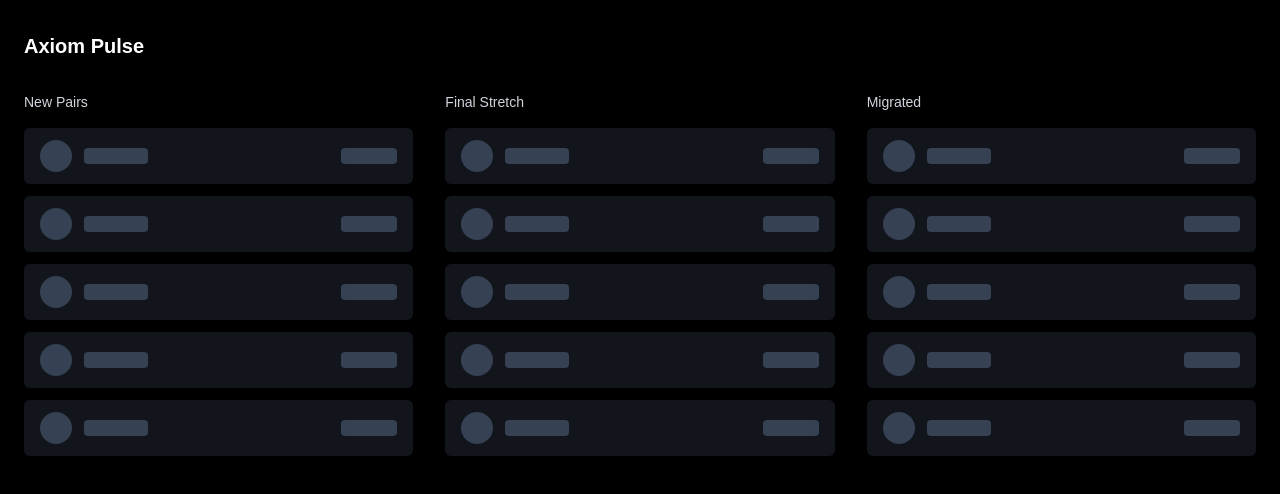
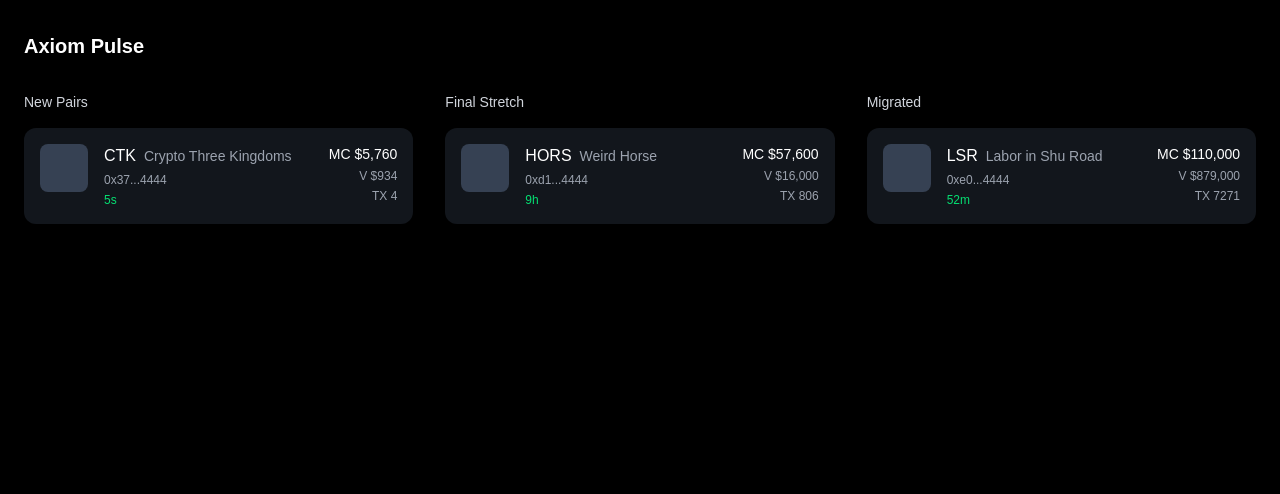
Before and after one commit to sashank2004/axiom-pulse-clone, a Next.js app: page / in a window 1280 px wide. Shown: the top 494 px of the page. Built offline with nearby package versions, Linux system fonts and the light colour scheme.

Commit message:
feat: render token cards with real data per column

```diff
--- /dev/null
+++ b/src/components/table/TokenCard.tsx
@@ -0,0 +1,47 @@
+import { Token } from "@/types/token";
+
+interface TokenCardProps {
+  token: Token;
+}
+
+export function TokenCard({ token }: TokenCardProps) {
+  return (
+    <div className="rounded-xl bg-[var(--bg-secondary)] p-4 hover:bg-[#1a1f26] transition-colors">
+      <div className="flex gap-4">
+        {/* Token Image */}
+        <div className="h-12 w-12 rounded-lg bg-gray-700 flex-shrink-0" />
+
+        {/* Token Info */}
+        <div className="flex-1 space-y-1">
+          <div className="flex items-center gap-2">
+            <span className="font-medium">{token.symbol}</span>
+            <span className="text-sm text-[var(--text-muted)]">
+              {token.name}
+            </span>
+          </div>
+
+          <div className="text-xs text-[var(--text-muted)]">
+            {token.meta.address}
+          </div>
+
+          <div className="text-xs text-green-400">
+            {token.meta.ageLabel}
+          </div>
+        </div>
+
+        {/* Metrics */}
+        <div className="text-right space-y-1">
+          <div className="text-sm font-medium">
+            MC ${token.metrics.marketCap.toLocaleString()}
+          </div>
+          <div className="text-xs text-[var(--text-muted)]">
+            V ${token.metrics.volume.toLocaleString()}
+          </div>
+          <div className="text-xs text-[var(--text-muted)]">
+            TX {token.metrics.txCount}
+          </div>
+        </div>
+      </div>
+    </div>
+  );
+}
--- a/src/components/table/TokenColumn.tsx
+++ b/src/components/table/TokenColumn.tsx
@@ -1,10 +1,12 @@
-import { TokenRow } from "./TokenRow";
+import { Token } from "@/types/token";
+import { TokenCard } from "./TokenCard";
 
 interface TokenColumnProps {
   title: string;
+  tokens: Token[];
 }
 
-export function TokenColumn({ title }: TokenColumnProps) {
+export function TokenColumn({ title, tokens }: TokenColumnProps) {
   return (
     <div className="flex flex-col gap-4">
       <h2 className="text-sm font-medium text-gray-300">
@@ -12,8 +14,8 @@ export function TokenColumn({ title }: TokenColumnProps) {
       </h2>
 
       <div className="flex flex-col gap-3">
-        {Array.from({ length: 5 }).map((_, i) => (
-          <TokenRow key={i} />
+        {tokens.map((token) => (
+          <TokenCard key={token.id} token={token} />
         ))}
       </div>
     </div>
--- a/src/components/table/TokenRow.tsx
+++ /dev/null
@@ -1,12 +0,0 @@
-export function TokenRow() {
-  return (
-    <div className="flex items-center justify-between rounded-md bg-[var(--bg-secondary)] px-4 py-3">
-      <div className="flex items-center gap-3">
-        <div className="h-8 w-8 rounded-full bg-gray-700" />
-        <div className="h-4 w-16 rounded bg-gray-700" />
-      </div>
-
-      <div className="h-4 w-14 rounded bg-gray-700" />
-    </div>
-  );
-}
--- a/src/components/table/TokenTable.tsx
+++ b/src/components/table/TokenTable.tsx
@@ -1,11 +1,21 @@
+import { tokens } from "@/data/tokens";
 import { TokenColumn } from "./TokenColumn";
 
 export function TokenTable() {
   return (
     <div className="grid grid-cols-1 gap-8 md:grid-cols-3">
-      <TokenColumn title="New Pairs" />
-      <TokenColumn title="Final Stretch" />
-      <TokenColumn title="Migrated" />
+      <TokenColumn
+        title="New Pairs"
+        tokens={tokens.filter((t) => t.stage === "NEW")}
+      />
+      <TokenColumn
+        title="Final Stretch"
+        tokens={tokens.filter((t) => t.stage === "FINAL")}
+      />
+      <TokenColumn
+        title="Migrated"
+        tokens={tokens.filter((t) => t.stage === "MIGRATED")}
+      />
     </div>
   );
 }
```
